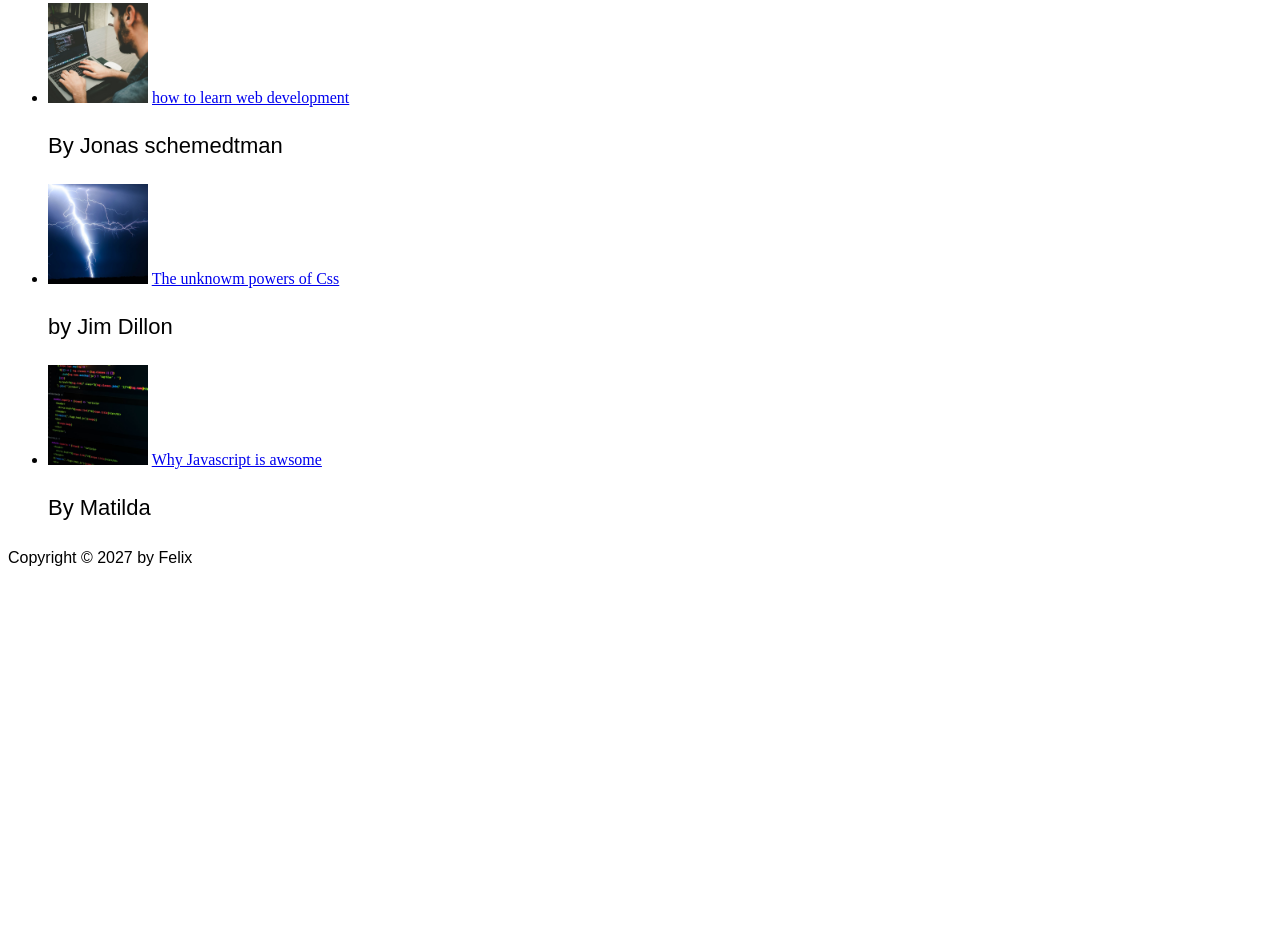
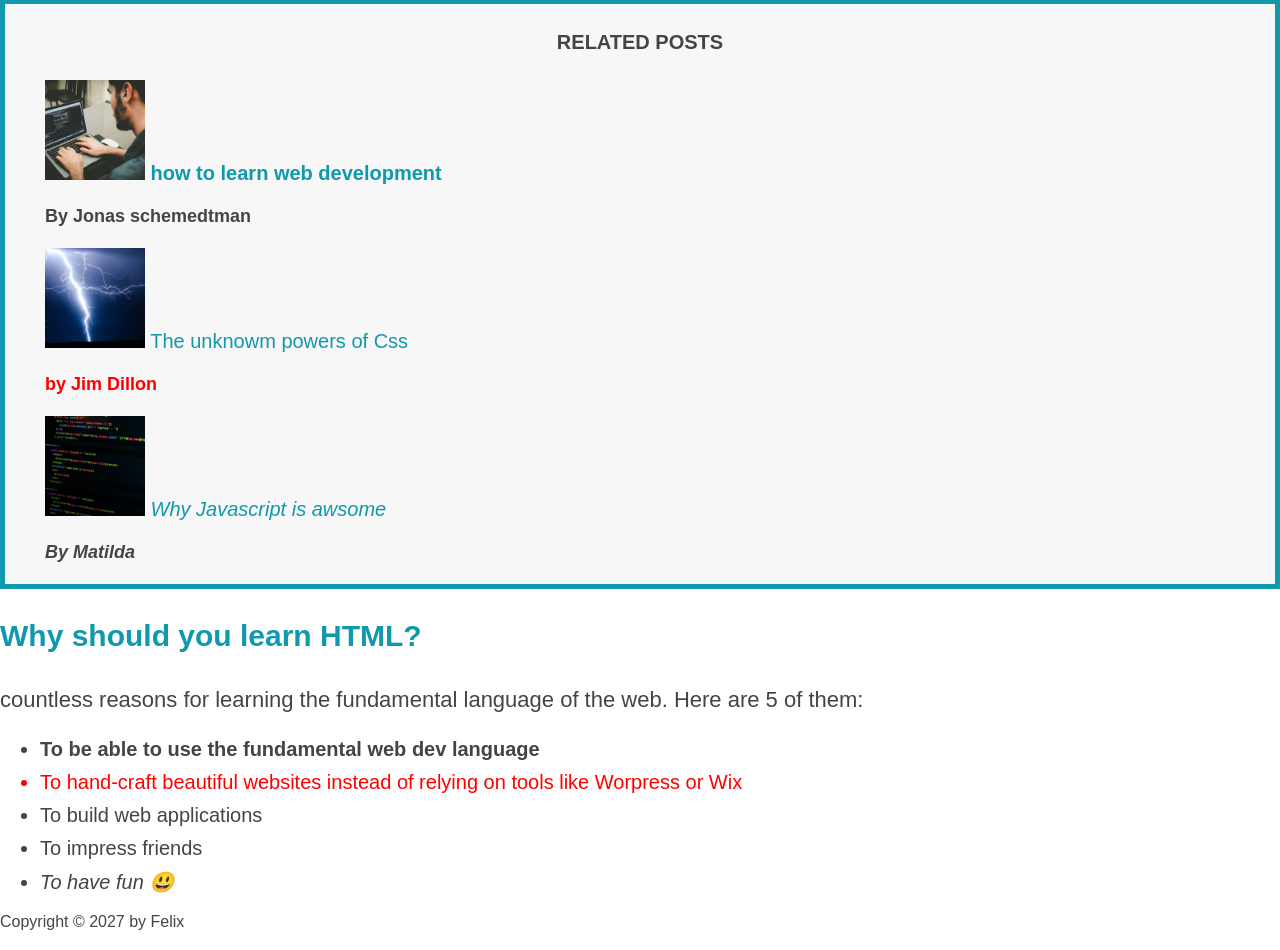
Before and after one commit to flap93/html-css1, a plain HTML site: page index.html in a window 1280 px wide. Shown: the part 1000-1950 px from the top of the page. Before the commit the page ends 1586 px from the top, so only its background shows below. Drawn offline with Linux system fonts and the light colour scheme.

Commit message:
adding more css

```diff
--- a/index.html
+++ b/index.html
@@ -8,7 +8,7 @@
     <title>Practice 1</title>
   </head>
   <body>
-    <header>
+    <header class="main-header">
       <h1>The code magazine</h1>
       <nav>
         <a href="blog.html">Blog</a>
@@ -46,7 +46,7 @@
     </p>
     <aside>
       <h4>Related posts</h4>
-      <ul>
+      <ul class="related">
         <li>
           <img
             src="img/related-1.jpg"
@@ -55,21 +55,37 @@
             height="100"
           />
           <a href="#">how to learn web development</a>
-          <p>By Jonas schemedtman</p>
+          <p class="related-author">By Jonas schemedtman</p>
         </li>
         <li>
           <img src="img/related-2.jpg" alt="thunder" width="100" height="100" />
           <a href="#">The unknowm powers of Css</a>
-          <p>by Jim Dillon</p>
+          <p class="related-author">by Jim Dillon</p>
         </li>
         <li>
           <img src="img/related-3.jpg" alt="code" width="100" height="100" />
           <a href="#">Why Javascript is awsome</a>
-          <p>By Matilda</p>
+          <p class="related-author">By Matilda</p>
         </li>
       </ul>
     </aside>
 
+    <h3>Why should you learn HTML?</h3>
+
+    <p>
+      countless reasons for learning the fundamental language of the web. Here
+      are 5 of them:
+    </p>
+    <ul>
+      <li>To be able to use the fundamental web dev language</li>
+      <li>
+        To hand-craft beautiful websites instead of relying on tools like
+        Worpress or Wix
+      </li>
+      <li>To build web applications</li>
+      <li>To impress friends</li>
+      <li>To have fun 😃</li>
+    </ul>
     <footer>
       <p id="copyright">Copyright © 2027 by Felix</p>
     </footer>
--- a/style.css
+++ b/style.css
@@ -1,13 +1,28 @@
+body {
+  color: #444;
+  font-family: sans-serif;
+  border-top: 10px solid #1098ad;
+  margin: 0;
+  padding: 0;
+}
+
 h1,
 h2,
-h3,
-h4,
-p {
-  font-family: sans-serif;
+h3 {
+  color: #1098ad;
+}
+
+.main-header {
+  background-color: #c7c0c0;
+  padding: 20px;
+}
+
+aside {
+  background-color: #f7f7f7;
+  border: 5px solid #1098ad;
 }
 
 h1 {
-  color: blue;
   font-size: 26px;
   text-transform: uppercase;
   font-style: italic;
@@ -32,6 +47,65 @@ p {
   line-height: 1.5;
 }
 
+li {
+  font-size: 20px;
+  margin-bottom: 10px;
+}
+
+li:last-child {
+  margin-bottom: 0;
+}
 footer p {
+  font-size: 30px;
+}
+
+#copyright {
   font-size: 16px;
 }
+
+.related-author {
+  font-size: 18px;
+  font-weight: bold;
+}
+
+.related {
+  list-style: none;
+}
+
+/* body {
+  background-color: ;
+} */
+
+li:first-child {
+  font-weight: bold;
+}
+
+li:last-child {
+  font-style: italic;
+}
+
+li:nth-child(2) {
+  color: red;
+}
+
+/* styling links */
+
+a:link {
+  color: #1098ad;
+  text-decoration: none;
+}
+
+a:visited {
+  color: #1098ad;
+}
+
+a:hover {
+  color: black;
+  font-weight: bold;
+  text-decoration: underline dotted black;
+}
+
+a:active {
+  background-color: black;
+  font-style: italic;
+}
```
